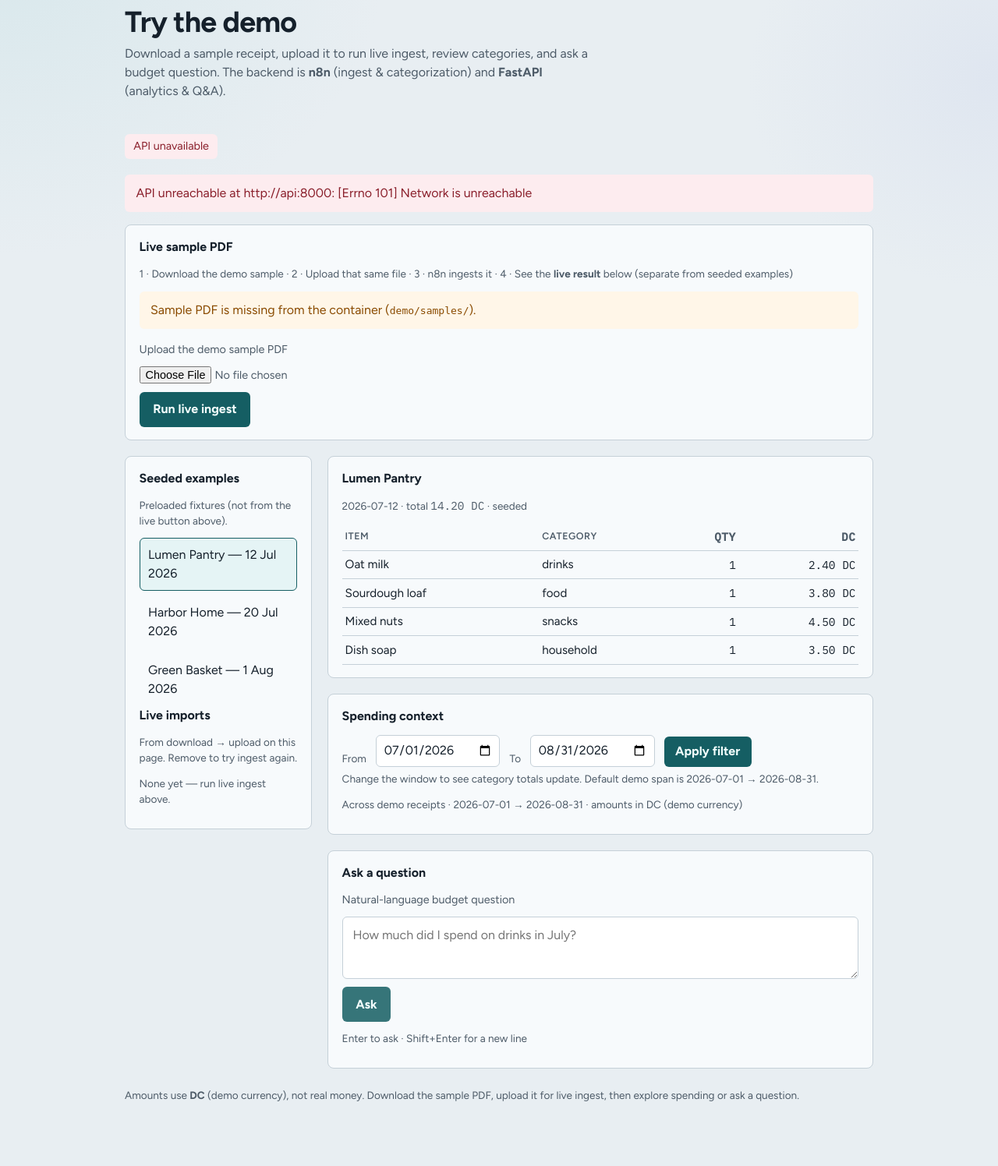
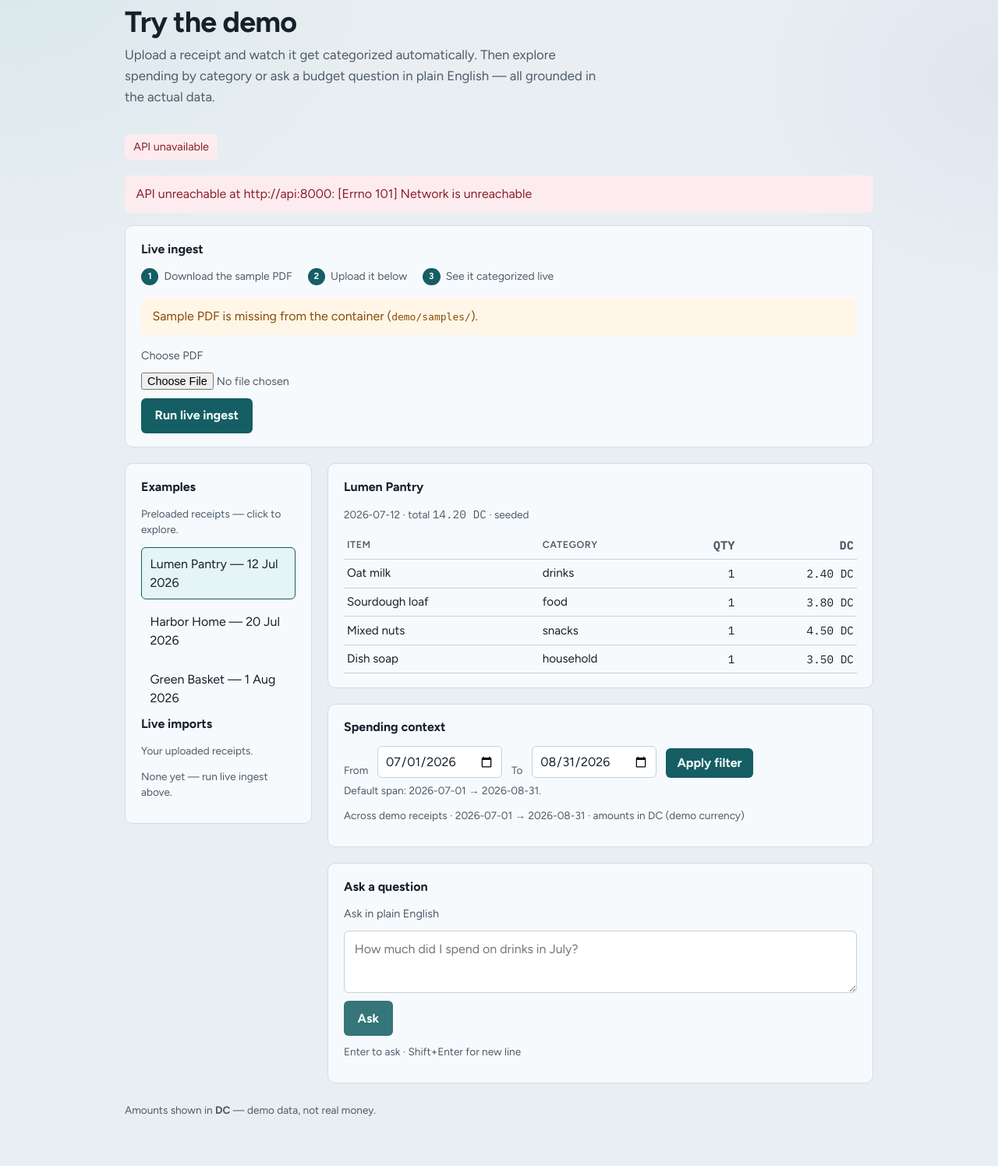
Before and after one commit to RoxanaTapia/receipt-intelligence-demo, a FastAPI app: page / in a window 1280 px wide. Shown: the part 52-1548 px from the top of the page at 78% size. Before the commit the page ends 1465 px from the top, so only its background shows below. Run offline with FastAPI, Linux system fonts and the light colour scheme; data that the repository does not hold is empty.

Commit message:
Polish demo UX: warmer copy, numbered steps, less clutter (#41)
Co-authored-by: Cursor Agent <cursoragent@cursor.com>

```diff
--- a/demo/app/static/demo.css
+++ b/demo/app/static/demo.css
@@ -79,7 +79,9 @@ h1 {
 .lede {
   color: var(--muted);
   max-width: 38rem;
-  margin: 0 0 1.75rem;
+  margin: 0 0 1.25rem;
+  font-size: 1.05rem;
+  line-height: 1.6;
 }
 
 .status {
@@ -117,9 +119,9 @@ h1 {
 
 .panel {
   background: var(--panel);
-  border: 1px solid var(--line);
-  border-radius: 8px;
-  padding: 1rem 1.1rem;
+  border: 1px solid #d4dde4;
+  border-radius: 10px;
+  padding: 1.1rem 1.25rem;
 }
 
 .panel h2 {
@@ -499,3 +501,38 @@ th {
   color: var(--muted);
   font-size: 0.85rem;
 }
+
+/* Numbered steps in live-ingest */
+.steps {
+  list-style: none;
+  padding: 0;
+  margin: 0 0 1rem;
+  display: flex;
+  flex-wrap: wrap;
+  gap: 0.5rem 1.25rem;
+  counter-reset: step;
+}
+
+.steps li {
+  counter-increment: step;
+  display: flex;
+  align-items: center;
+  gap: 0.45rem;
+  font-size: 0.875rem;
+  color: var(--muted);
+}
+
+.steps li::before {
+  content: counter(step);
+  display: inline-flex;
+  align-items: center;
+  justify-content: center;
+  width: 1.4rem;
+  height: 1.4rem;
+  border-radius: 50%;
+  background: var(--accent);
+  color: var(--accent-ink);
+  font-size: 0.72rem;
+  font-weight: 700;
+  flex-shrink: 0;
+}
--- a/demo/app/templates/index.html
+++ b/demo/app/templates/index.html
@@ -8,9 +8,8 @@
 </div>
 <h1>Try the demo</h1>
 <p class="lede">
-  Download a sample receipt, upload it to run live ingest, review categories, and ask a budget
-  question. The backend is <strong>n8n</strong> (ingest &amp; categorization) and
-  <strong>FastAPI</strong> (analytics &amp; Q&amp;A).
+  Upload a receipt and watch it get categorized automatically. Then explore spending by category
+  or ask a budget question in plain English — all grounded in the actual data.
 </p>
 
 {% if api_ok %}
@@ -30,11 +29,12 @@
 {% endif %}
 
 <section class="panel live-panel" id="live-ingest">
-  <h2>Live sample PDF</h2>
-  <p class="meta">
-    1 · Download the demo sample · 2 · Upload that same file · 3 · n8n ingests it · 4 · See the
-    <strong>live result</strong> below (separate from seeded examples)
-  </p>
+  <h2>Live ingest</h2>
+  <ol class="steps">
+    <li>Download the sample PDF</li>
+    <li>Upload it below</li>
+    <li>See it categorized live</li>
+  </ol>
   {% if sample_ready %}
   <p class="live-actions">
     <a class="button secondary" href="{{ public_url('/sample.pdf') }}">Download {{ sample_filename }}</a>
@@ -54,14 +54,14 @@
     {% endif %}
     <input type="hidden" name="start" value="{{ window_start }}" />
     <input type="hidden" name="end" value="{{ window_end }}" />
-    <label for="pdf">Upload the demo sample PDF</label>
+    <label for="pdf">Choose PDF</label>
     <input id="pdf" name="pdf" type="file" accept="application/pdf,.pdf" required />
     <button type="submit" id="ingest-btn">
       <span class="btn-idle">Run live ingest</span>
       <span class="btn-busy" hidden>Ingesting… this can take a minute</span>
     </button>
     <p class="meta ingest-wait" id="ingest-wait" hidden>
-      Talking to n8n and waiting for categories — please keep this tab open.
+      Processing — keep this tab open.
     </p>
   </form>
   {% if live_error %}
@@ -78,10 +78,7 @@
     · {{ live_meta.merchant }}
     {% endif %}
   </div>
-  <p class="meta">
-    Re-running the same sample may update the same file (content hash). The result below stays until
-    you remove it from Live imports.
-  </p>
+  <p class="meta">Re-run anytime — same content hash updates in place.</p>
   {% endif %}
   {% if live_panel %}
   <details
@@ -144,8 +141,8 @@
 
 <div class="layout" style="margin-top: 1.25rem">
   <aside class="panel">
-    <h2>Seeded examples</h2>
-    <p class="meta">Preloaded fixtures (not from the live button above).</p>
+    <h2>Examples</h2>
+    <p class="meta">Preloaded receipts — click to explore.</p>
     {% if examples %}
     <ul class="example-list">
       {% for item in examples %}
@@ -164,7 +161,7 @@
     {% endif %}
 
     <h2 class="aside-subhead">Live imports</h2>
-    <p class="meta">From download → upload on this page. Remove to try ingest again.</p>
+    <p class="meta">Your uploaded receipts.</p>
     {% if live_imports %}
     <ul class="example-list">
       {% for item in live_imports %}
@@ -266,10 +263,7 @@
         />
         <button type="submit">Apply filter</button>
       </form>
-      <p class="meta">
-        Change the window to see category totals update. Default demo span is
-        {{ demo_start }} → {{ demo_end }}.
-      </p>
+      <p class="meta">Default span: {{ demo_start }} → {{ demo_end }}.</p>
 
       {% if live_outside_window and live_panel %}
       <div class="banner warn" role="status">
@@ -344,7 +338,7 @@
         {% endif %}
         <input type="hidden" name="start" value="{{ window_start }}" />
         <input type="hidden" name="end" value="{{ window_end }}" />
-        <label for="question">Natural-language budget question</label>
+        <label for="question">Ask in plain English</label>
         <textarea
           id="question"
           name="question"
@@ -355,10 +349,8 @@
           <span class="btn-idle">Ask</span>
           <span class="btn-busy" hidden>Thinking…</span>
         </button>
-        <p class="meta">Enter to ask · Shift+Enter for a new line</p>
-        <p class="meta ask-wait" id="ask-wait" hidden>
-          Asking the API — this can take a few seconds.
-        </p>
+        <p class="meta">Enter to ask · Shift+Enter for new line</p>
+        <p class="meta ask-wait" id="ask-wait" hidden>Thinking…</p>
       </form>
       {% if qa_error %}
       <div class="banner err" style="margin-top: 1rem">{{ qa_error }}</div>
@@ -372,10 +364,7 @@
   </div>
 </div>
 
-<p class="note">
-  Amounts use <strong>{{ demo_currency }}</strong> (demo currency), not real money.
-  Download the sample PDF, upload it for live ingest, then explore spending or ask a question.
-</p>
+<p class="note">Amounts shown in <strong>{{ demo_currency }}</strong> — demo data, not real money.</p>
 <script>
   (function () {
     function bindBusy(formId, btnId, waitId) {
```
